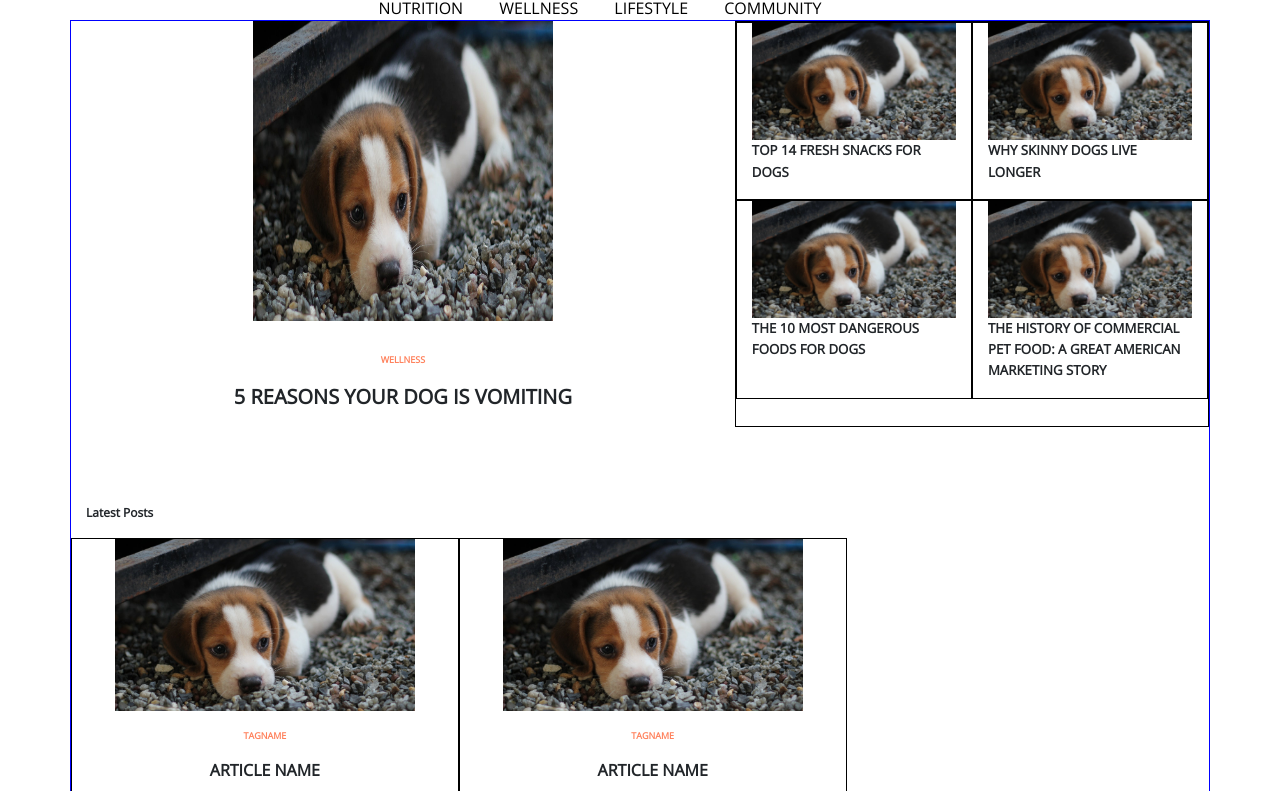
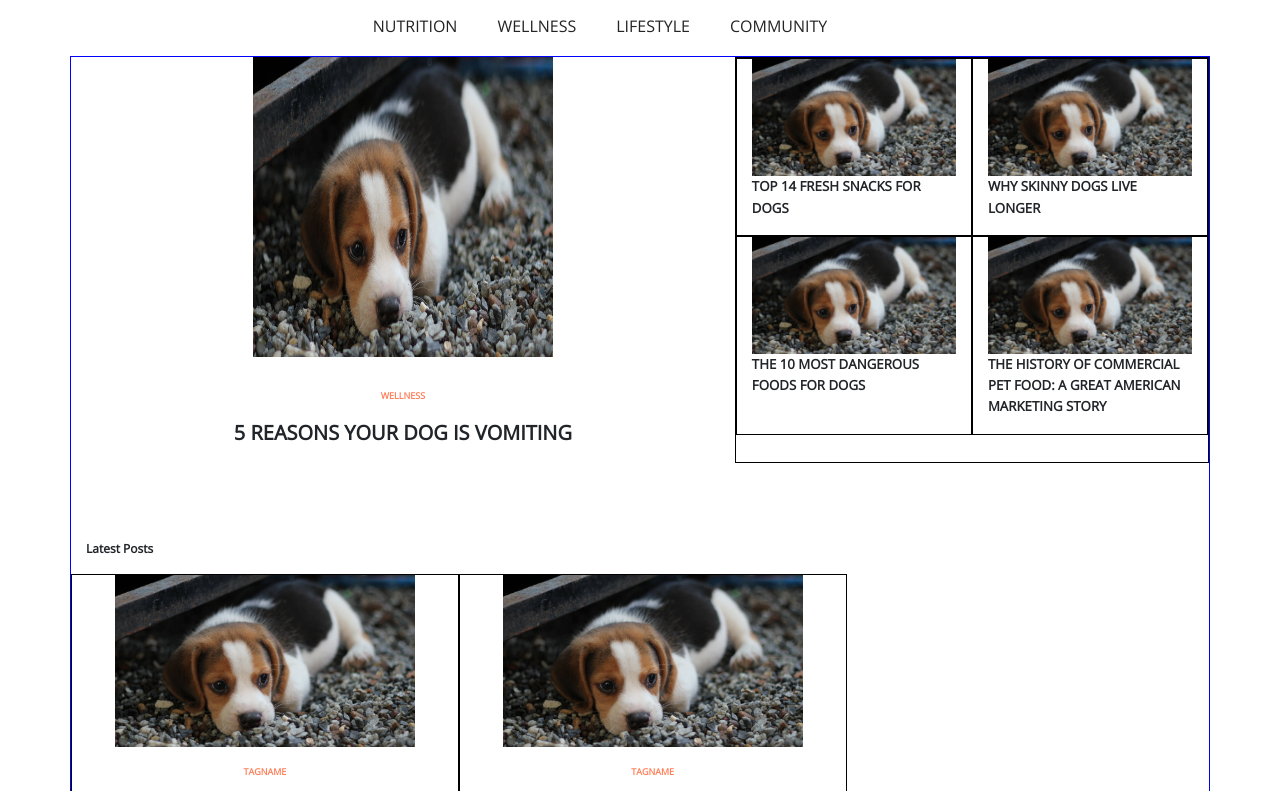
Before and after one commit to NelisThomas/FooDog, a plain HTML site: page LandingPage.html in a window 1280 px wide. Shown: the part 74-865 px from the top of the page. Drawn offline with nearby package versions, Linux system fonts and the light colour scheme; a web font is replaced by a local one.

Commit message:
css header

```diff
--- a/LandingPage.html
+++ b/LandingPage.html
@@ -19,13 +19,23 @@
 
             nav {
                 text-align: center;
-
+                display: flex;
+                justify-content: center;
             }
 
             nav > a {
+                display: block;
                 text-decoration: none;
-                color: black;
-                margin-left: 2em;
+                color: #242424;
+                padding: 0 20px;
+                line-height: 60px;
+                height: 60px;
+            }
+
+            nav > a:hover {
+                color: #424242;
+                text-decoration: none;
+                border-bottom: 2px solid orange;
             }
 
             #nutrition {
@@ -34,10 +44,15 @@
 
             #title {
                 text-align: center;
+                font-style: bold;
                 margin-left: 50px;
                 font-size: 3.25em;
                 color: #242424;
                 font-family: 'Crimson Text', serif;
+            }
+
+            #title:hover {
+                color: #424242;
             }
 
             .topSocial {
```
